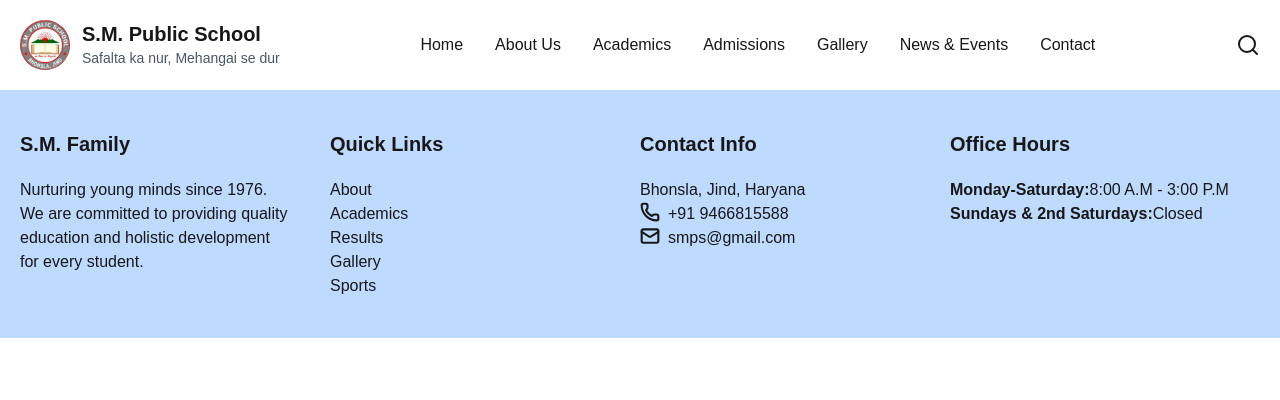
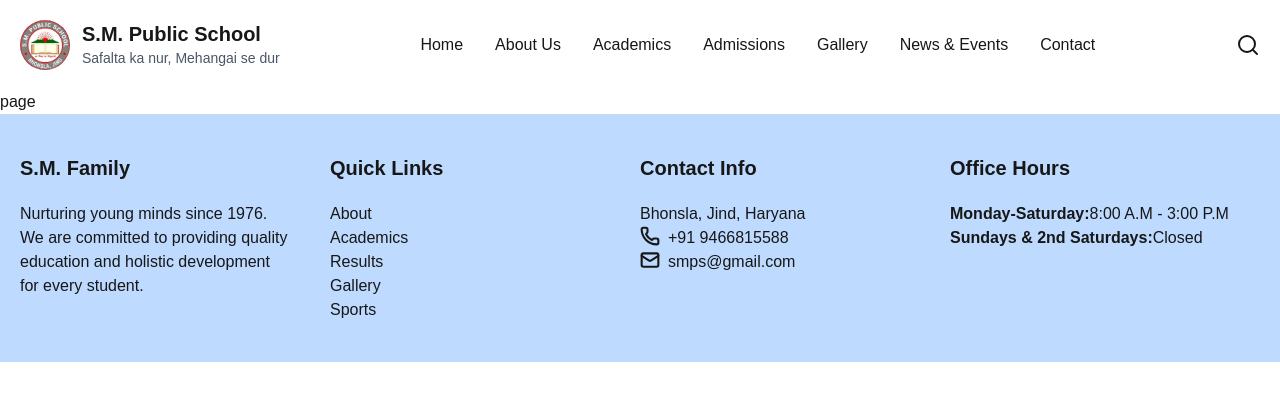
Before and after one commit to sahil6674/school-website, a Next.js app: page / in a window 1280 px wide. Shown: the top 400 px of the page. Built offline with nearby package versions, Linux system fonts and the light colour scheme.

Commit message:
feature: layout added navbar and footer

```diff
--- a/src/app/layout.tsx
+++ b/src/app/layout.tsx
@@ -1,6 +1,8 @@
 import type { Metadata } from "next";
 import { Geist, Geist_Mono } from "next/font/google";
 import "./globals.css";
+import Navbar from "@/components/shared/Navbar";
+import Footer from "@/components/shared/Footer";
 
 const geistSans = Geist({
   variable: "--font-geist-sans",
@@ -27,7 +29,11 @@
       lang="en"
       className={`${geistSans.variable} ${geistMono.variable} h-full antialiased`}
     >
-      <body className="min-h-full flex flex-col">{children}</body>
+      <body className="min-h-full flex flex-col">
+        <Navbar />
+        {children}
+        <Footer />
+        </body>
     </html>
   );
 }
--- a/src/app/page.tsx
+++ b/src/app/page.tsx
@@ -1,12 +1,9 @@
-import Navbar from '../components/shared/Navbar'
-import Footer from '../components/shared/Footer'
-
+import Dashboard from './dashboard/page'
 
 export default function Home() {
   return (
     <>
-      <Navbar/>
-      <Footer/>
+      <Dashboard />
     </>
   );
 }
```
